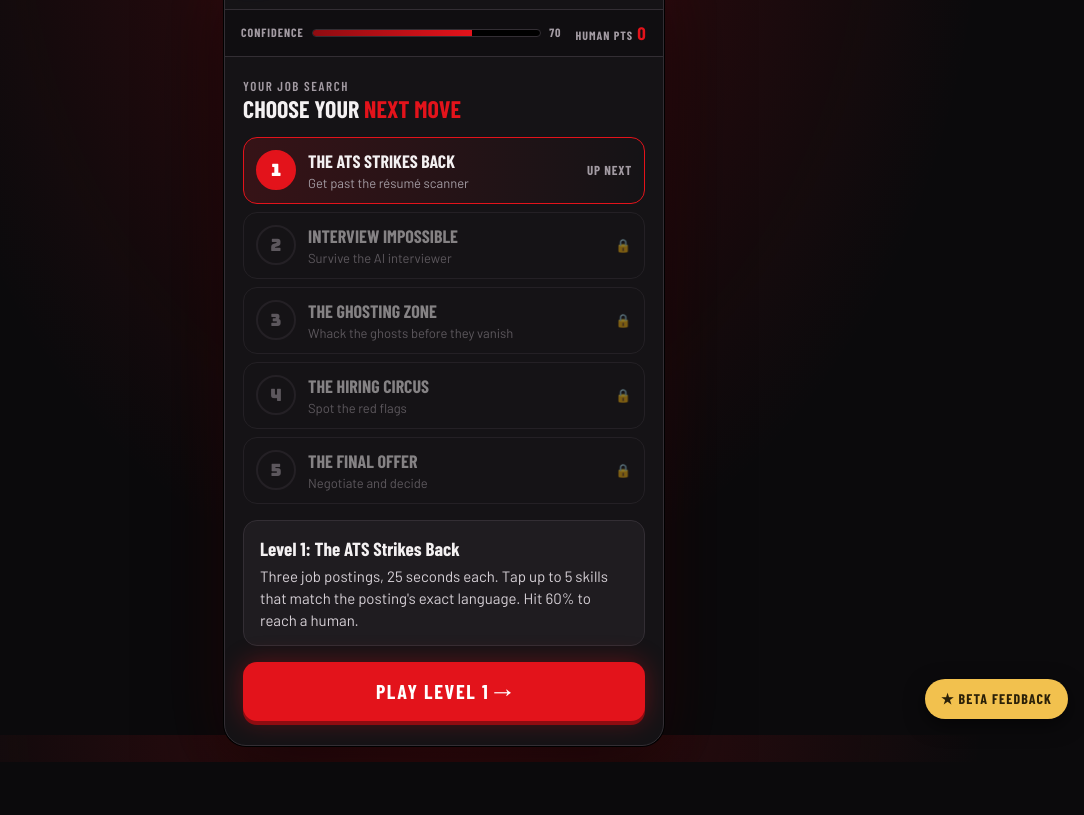
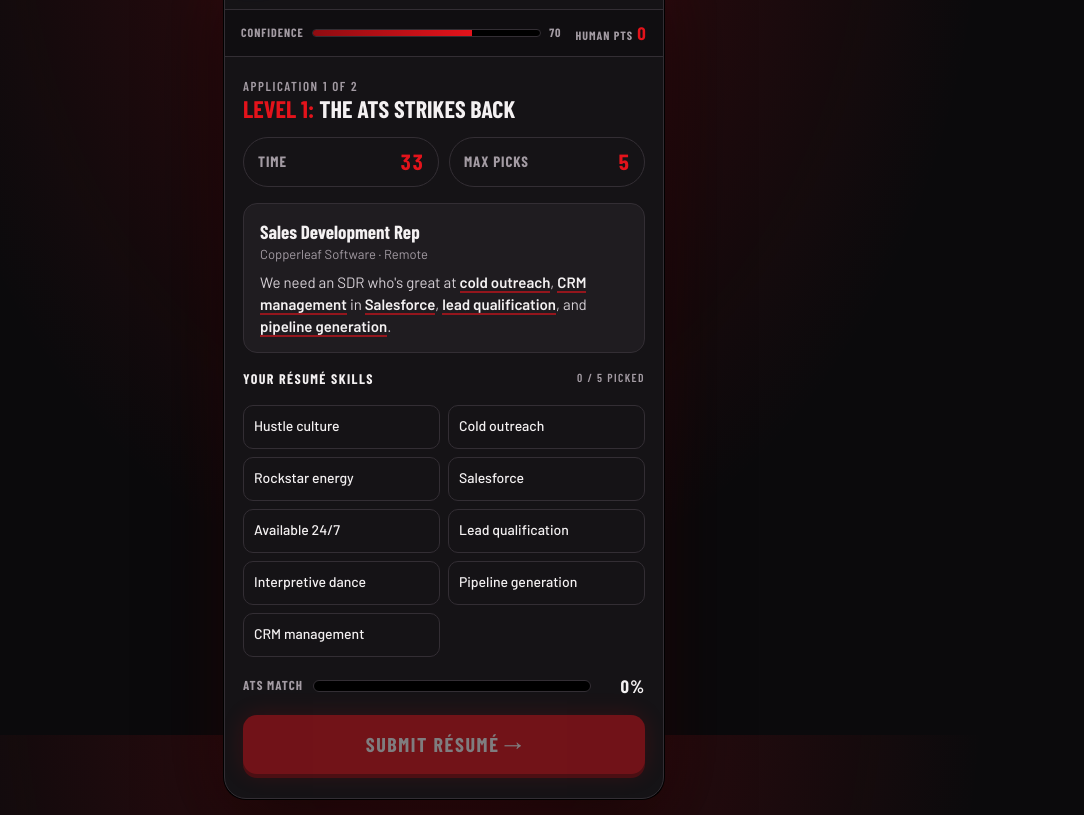
Before and after one commit to markklane-collab/Ghosted, a plain HTML site: page index.html in a window 1280 px wide. Both pictures are taken after a click on the button "START GAME →". Shown: the part 65-880 px from the top of the page, without its empty margins (196-1280 px from the left). Before the commit the page ends 827 px from the top, so only its background shows below. Drawn offline with nearby package versions, Linux system fonts and the light colour scheme; a web font is replaced by a local one.

Commit message:
Shorten the opening: start straight into Level 1 with 2 postings
- Start Game drops players right into Level 1 (map comes after)
- Level 1 uses 2 job postings instead of 3
- First posting gets 35 seconds (second stays at 25)
- Level 1 brief, end-screen applications count, and share text follow
  the number of postings

Mid-month data: 49 started, only 22 finished Level 1, 12 finished the game.

Co-Authored-By: Claude Opus 5.5 <noreply@anthropic.com>
Claude-Session: https://claude.ai/code/session_01SJzkqk3p2ovUvMWj8r2vQL

```diff
--- a/index.html
+++ b/index.html
@@ -430,7 +430,7 @@ function track(name){try{if(window.goatcounter&&window.goatcounter.count)window.
 const $=id=>document.getElementById(id);
 const S={hp:0,conf:70,l1pass:0,l1fail:0,l2:0,replies:0,hits:0,flags:0,ending:null,salary:85000,done:[]};
 const LEVELS=[
- {n:1,name:"The ATS Strikes Back",short:"Get past the résumé scanner",brief:"Three job postings, 25 seconds each. Tap up to 5 skills that match the posting's exact language. Hit 60% to reach a human."},
+ {n:1,name:"The ATS Strikes Back",short:"Get past the résumé scanner",brief:"Two job postings, 35 seconds for the first and 25 for the second. Tap up to 5 skills that match the posting's exact language. Hit 60% to reach a human."},
  {n:2,name:"Interview Impossible",short:"Survive the AI interviewer",brief:"Interviewer.exe has three questions. Some are real. Some are ridiculous. Answer like a human and keep your confidence up."},
  {n:3,name:"The Ghosting Zone",short:"Whack the ghosts before they vanish",brief:"25 seconds. Conversations pop up and start to fade. Tap them before they go silent to get a reply, and skip the no-reply bots. Get 10 replies to clear the level."},
  {n:4,name:"The Hiring Circus",short:"Spot the red flags",brief:"Three questions about job postings and hiring processes. Spot the red flags before they spot you."},
@@ -499,10 +499,11 @@ const fmtJD=t=>t.replace(/\[(.+?)\]/g,'<span class="kw">$1</span>');
 function match(){const R=ROUNDS[r];let g=0,b=0;picks.forEach(p=>R.right.includes(p)?g++:b++);return Math.max(0,Math.min(100,Math.round(g/R.right.length*100-b*15)));}
 function paint1(){const p=match();$("fill").style.width=p+"%";$("pct").textContent=p+"%";$("picked").textContent=picks.size+" / "+MAX+" picked";$("submitBtn").disabled=picks.size===0;
   document.querySelectorAll("#chips .chip").forEach(c=>c.setAttribute("aria-pressed",picks.has(c.dataset.s)));}
-function pickQ(k,fb){const b=window.GAME_CONTENT&&GAME_CONTENT[k];return shuffle(Array.isArray(b)&&b.length>=3?b:fb).slice(0,3);}
-function startL1(){ROUNDS.splice(0,ROUNDS.length,...pickQ("resumes",ROUNDS.slice()));r=0;S.l1pass=0;S.l1fail=0;startRound();}
+function pickQ(k,fb,n=3){const b=window.GAME_CONTENT&&GAME_CONTENT[k];return shuffle(Array.isArray(b)&&b.length>=3?b:fb).slice(0,n);}
+const L1_ROUNDS=2,T1_FIRST=35;
+function startL1(){ROUNDS.splice(0,ROUNDS.length,...pickQ("resumes",ROUNDS.slice(),L1_ROUNDS));r=0;S.l1pass=0;S.l1fail=0;startRound();}
 function startRound(){
-  const R=ROUNDS[r];picks=new Set();left=T1;
+  const R=ROUNDS[r];picks=new Set();left=r===0?T1_FIRST:T1;
   $("roundMeta").textContent=`Application ${r+1} of ${ROUNDS.length}`;
   $("jdTitle").textContent=R.title;$("jdCo").textContent=R.co;$("jdText").innerHTML=fmtJD(R.jd);
   order=shuffle([...R.right,...R.wrong]);$("chips").innerHTML="";
@@ -525,7 +526,7 @@ function submit1(){
   pass?yay():boo();show("s-verdict");
 }
 $("submitBtn").onclick=submit1;
-$("nextBtn").onclick=()=>{r++;if(r<ROUNDS.length)return startRound();S.done[0]=`${S.l1pass}/3 PASSED`;track("level-1-complete");showMap();};
+$("nextBtn").onclick=()=>{r++;if(r<ROUNDS.length)return startRound();S.done[0]=`${S.l1pass}/${ROUNDS.length} PASSED`;track("level-1-complete");showMap();};
 
 /* ---------- QUIZ ENGINE (L2 + L4) ---------- */
 const BOT_SVG=`<svg class="mark" style="width:42px;height:42px" viewBox="0 0 100 100"><use href="#gbtm"/></svg>`;
@@ -697,11 +698,11 @@ function finish(key,pts){
 function end(){
   const E=ENDINGS[S.ending||"quick"],rej=S.l1fail+S.hits;
   $("endTitle").innerHTML=E.title;$("eHP").textContent=S.hp.toLocaleString("en-US");
-  $("eHuman").textContent=S.l1pass;$("eGhost").textContent=rej;$("eReplies").textContent=S.replies;$("eFlags").textContent=S.flags+"/3";
+  $("eApps").textContent=ROUNDS.length;$("eHuman").textContent=S.l1pass;$("eGhost").textContent=rej;$("eReplies").textContent=S.replies;$("eFlags").textContent=S.flags+"/3";
   $("eOffer").textContent=S.salary?money(S.salary).replace(",000","K"):"Passed";
   $("badgeName").textContent=E.badge;$("badgeDesc").textContent=E.desc;$("medal").textContent=Math.round(S.hp/100)/10+"K HP";
   const out=S.salary?`landed a ${money(S.salary)} offer`:"turned down an offer that wasn't right";
-  $("shareText").textContent=`I just played Ghosted by the Machine: The Game.\n\nI sent 3 applications, got past the ATS ${S.l1pass} ${S.l1pass===1?"time":"times"}, survived an AI interviewer, caught ${S.replies} real replies through ${rej} rejections, spotted ${S.flags}/3 red flags, and ${out}.\n\nFinal score: ${S.hp.toLocaleString("en-US")} Human Points. Badge: ${E.badge}.\n\nCan you beat the hiring machine? And if you work in hiring, try the new Recruiter Mode and play the other side of the desk.\n\nPlay free: ${GAME_URL}\n\n#MakeHiringHumanAgain`;
+  $("shareText").textContent=`I just played Ghosted by the Machine: The Game.\n\nI sent ${ROUNDS.length} applications, got past the ATS ${S.l1pass} ${S.l1pass===1?"time":"times"}, survived an AI interviewer, caught ${S.replies} real replies through ${rej} rejections, spotted ${S.flags}/3 red flags, and ${out}.\n\nFinal score: ${S.hp.toLocaleString("en-US")} Human Points. Badge: ${E.badge}.\n\nCan you beat the hiring machine? And if you work in hiring, try the new Recruiter Mode and play the other side of the desk.\n\nPlay free: ${GAME_URL}\n\n#MakeHiringHumanAgain`;
   $("copyBtn").textContent="Copy for LinkedIn";track("game-finished");track("ending-"+(S.ending||"quick"));yay();show("s-end");
 }
 $("copyBtn").onclick=async()=>{track("share-copied");try{await navigator.clipboard.writeText($("shareText").textContent);$("copyBtn").textContent="Copied ✓";}catch(e){const s=window.getSelection(),rg=document.createRange();rg.selectNodeContents($("shareText"));s.removeAllRanges();s.addRange(rg);$("copyBtn").textContent="Text selected, press copy";}};
@@ -800,7 +801,7 @@ $("joinBtnTop").addEventListener("click",()=>track("join-list-title"));
 
 /* ---------- boot ---------- */
 function reset(){Object.assign(S,{hp:0,conf:70,l1pass:0,l1fail:0,l2:0,replies:0,hits:0,flags:0,ending:null,salary:85000,done:[]});hud();}
-$("startBtn").onclick=()=>{track("game-started");reset();beep(523);showMap();};
+$("startBtn").onclick=()=>{track("game-started");reset();beep(523);startL1();};
 $("againBtn").onclick=()=>{reset();show("s-title");};
 $("soundBtn").onclick=e=>{sound=!sound;e.currentTarget.textContent=sound?"♪ SOUND ON":"SOUND OFF";e.currentTarget.setAttribute("aria-pressed",sound);beep(700);sound?Music.start():Music.stop();};
 hud();
```
